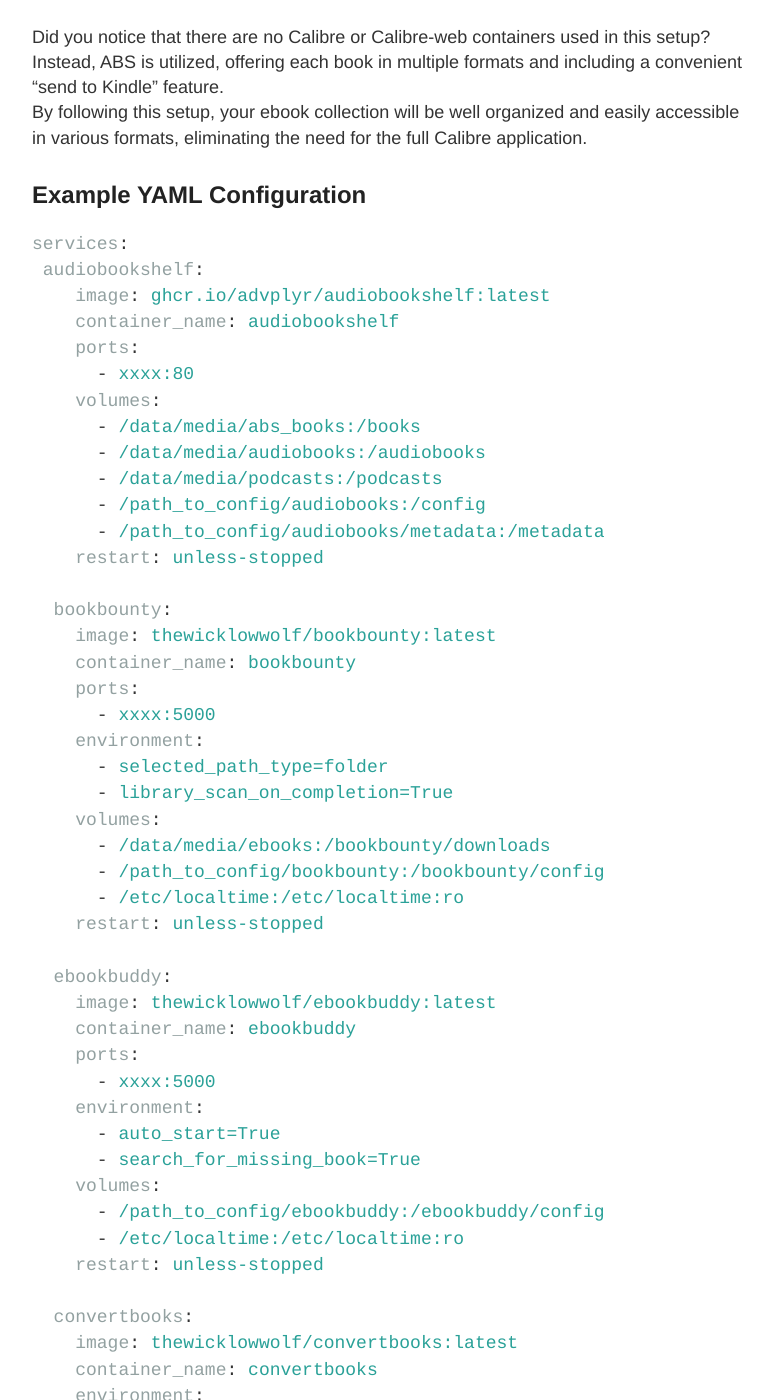
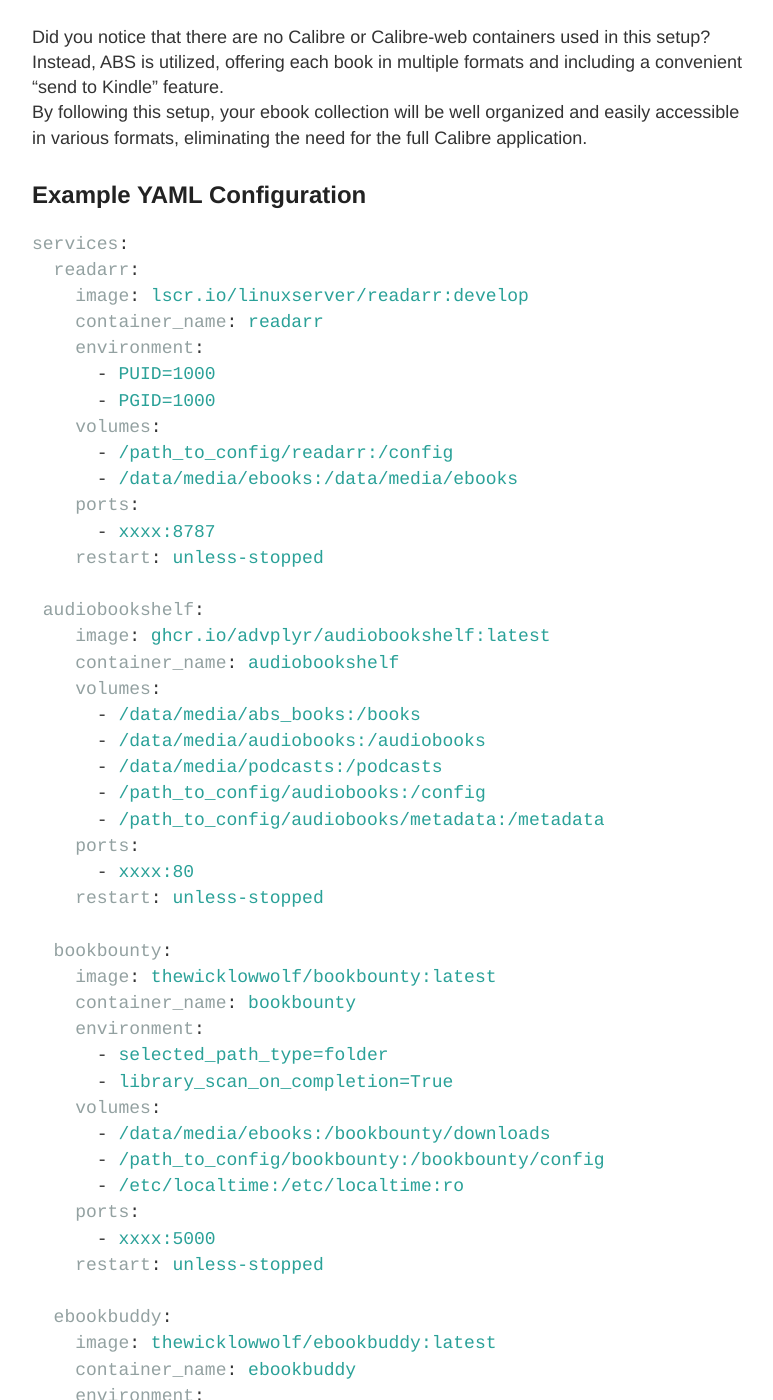
Before and after one commit to TheWicklowWolf/TheWicklowWolf.github.io, a Jekyll site: the page built from _posts/2024-07-04-eBook-stack.md, in a window 1280 px wide and 1400 px high, scrolled down 2370 px. Shown: the whole window, without its empty margins (248-1021 px from the left). Built offline with Jekyll 4.4.1, drawn with Linux system fonts in a browser that asks for light colours.

Commit message:
Update 2024-07-04-eBook-stack.md

````diff
--- a/_posts/2024-07-04-eBook-stack.md
+++ b/_posts/2024-07-04-eBook-stack.md
@@ -74,24 +74,35 @@ By following this setup, your ebook collection will be well organized and easily
 
 ```yaml
 services:
+  readarr:
+    image: lscr.io/linuxserver/readarr:develop
+    container_name: readarr
+    environment:
+      - PUID=1000
+      - PGID=1000
+    volumes:
+      - /path_to_config/readarr:/config
+      - /data/media/ebooks:/data/media/ebooks
+    ports:
+      - xxxx:8787
+    restart: unless-stopped
+
  audiobookshelf:
     image: ghcr.io/advplyr/audiobookshelf:latest
     container_name: audiobookshelf
-    ports:
-      - xxxx:80
     volumes:
       - /data/media/abs_books:/books
       - /data/media/audiobooks:/audiobooks
       - /data/media/podcasts:/podcasts
       - /path_to_config/audiobooks:/config
       - /path_to_config/audiobooks/metadata:/metadata
+    ports:
+      - xxxx:80
     restart: unless-stopped
 
   bookbounty:
     image: thewicklowwolf/bookbounty:latest
     container_name: bookbounty
-    ports:
-      - xxxx:5000
     environment:
       - selected_path_type=folder
       - library_scan_on_completion=True
````
Also changed, not shown: other parts of _posts/2024-07-04-eBook-stack.md (+4 -2 lines).
